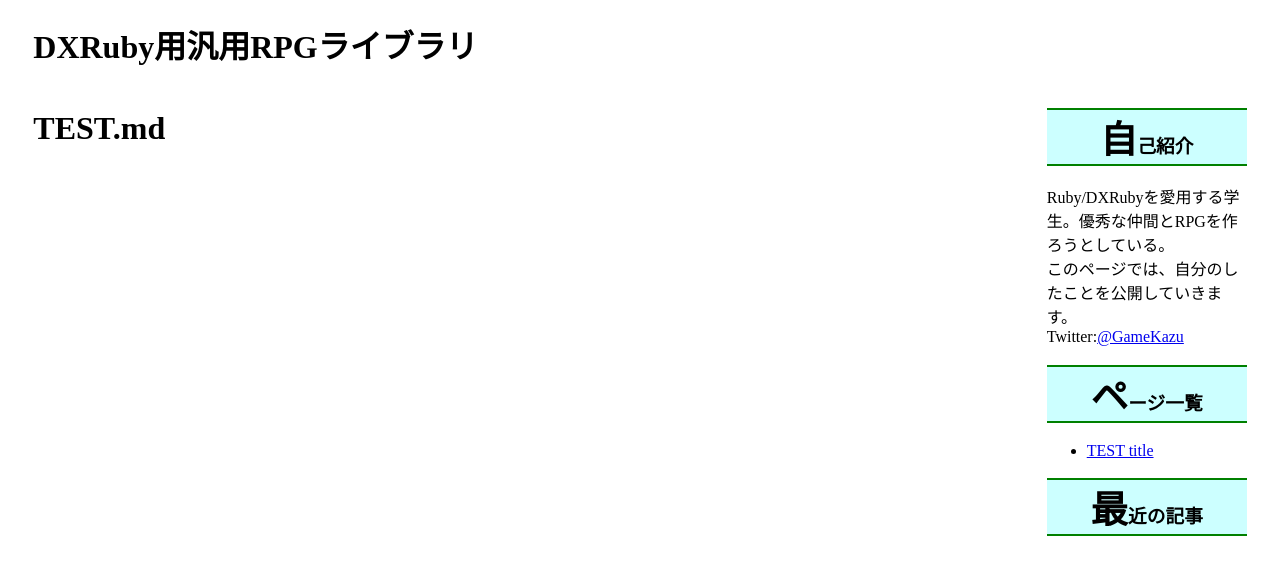
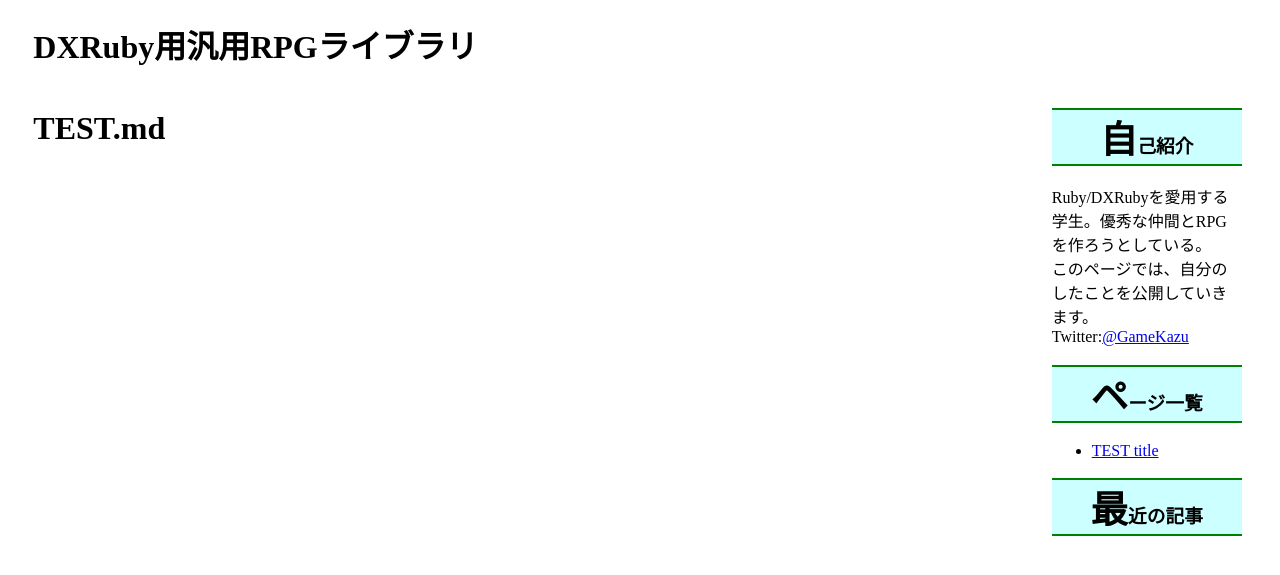
Before and after one commit to RPGP1/rpgp1.github.com, a Jekyll site: the page built from index.md, in a window 1280 px wide. Shown: the top 575 px of the page. Built offline with Jekyll 4.4.1, drawn with Linux system fonts in a browser that asks for light colours.

Commit message:
Update default.css

```diff
--- a/css/default.css
+++ b/css/default.css
@@ -30,6 +30,10 @@ body {
   /* 背景タイルをリピートする */
 }
 
+#sidebar > * {
+  margin:5px;
+}
+
 h3 {
   font-weight:underline red;
   border-top:solid 2px green;
```
